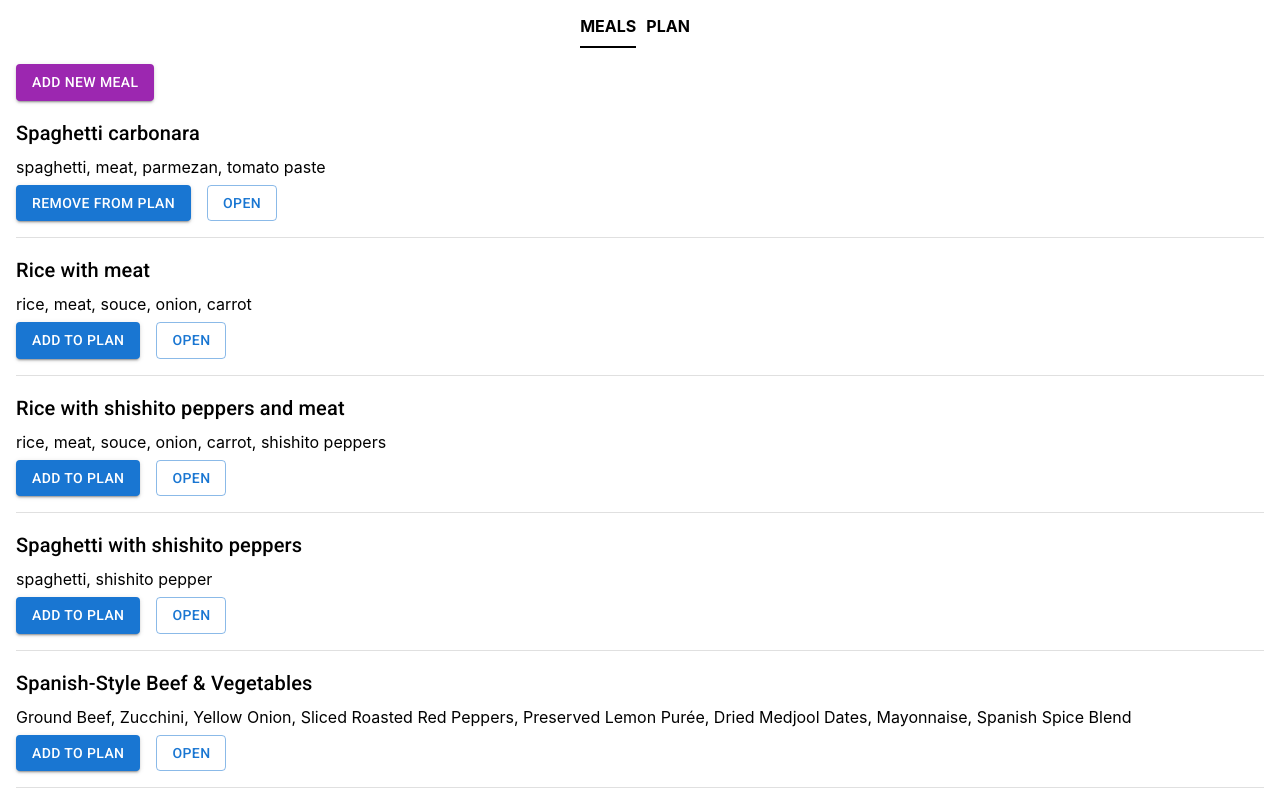
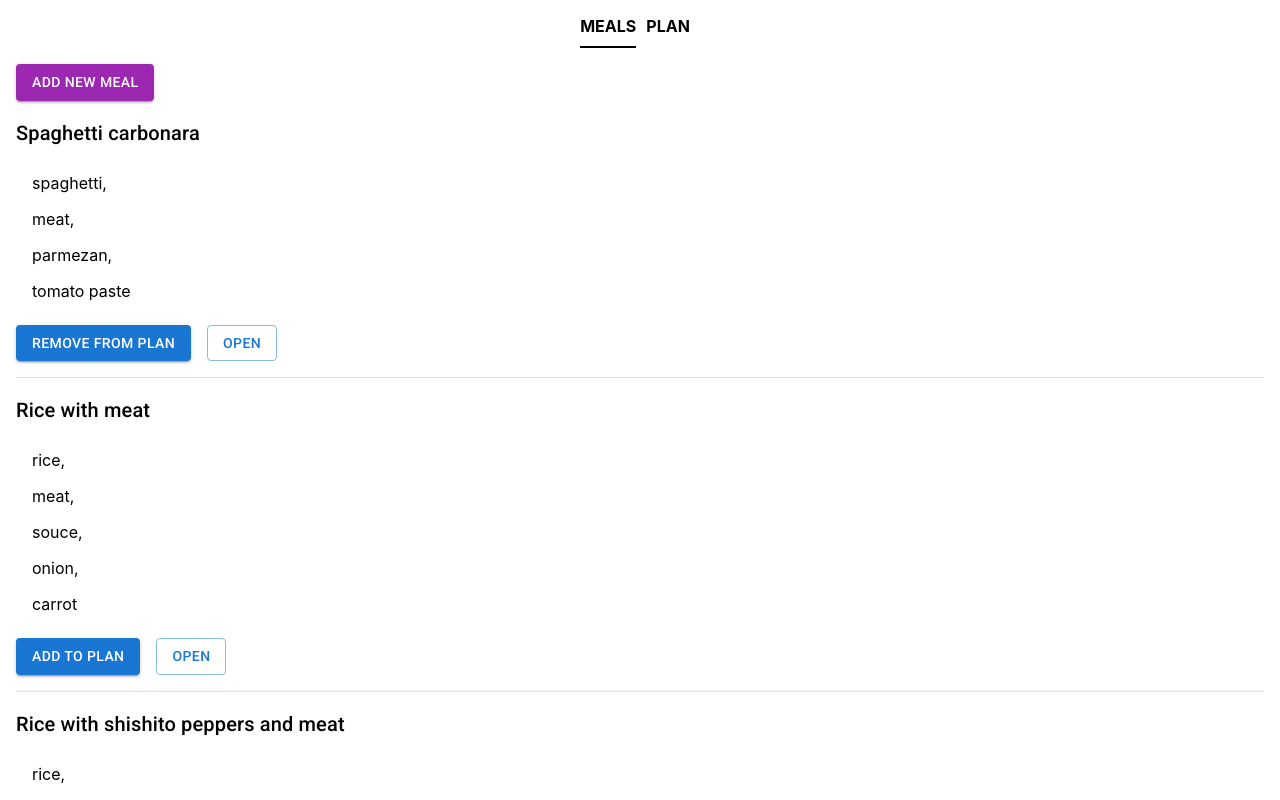
Before and after one commit to alekseevaiana/meals_planner, a React (Create React App) app: page / in a window 1280 px wide. Shown: the top 800 px of the page. Built offline with nearby package versions, Linux system fonts and the light colour scheme.

Commit message:
fix after first review

```diff
--- a/src/App.js
+++ b/src/App.js
@@ -27,8 +27,8 @@ function App() {
 
   const handleAddMealBtn = () => {
     const lastId = mealsData[mealsData.length - 1].id;
-    const new_meal = { name: inputIngridientName, ingridients, id: lastId + 1 };
-    setMealsData((prevMealsData) => [...prevMealsData, new_meal]);
+    const newMeal = { name: inputIngridientName, ingridients, id: lastId + 1 };
+    setMealsData((prevMealsData) => [...prevMealsData, newMeal]);
     setIngridients([]);
     navigate("/");
   };
@@ -50,8 +50,6 @@ function App() {
   };
 
   const handleOpenMealBtnClick = (id) => {
-    // navigate to meals/:id
-    console.log(`open meal with id ${id}`);
     navigate(`/meals/${id}`);
   };
 
@@ -76,7 +74,7 @@ function App() {
         />
         <Route
           exact
-          path="/new_meal"
+          path="/newMeal"
           element={
             <CreateMeal
               meals={mealsData}
--- a/src/components/CreateMeal.js
+++ b/src/components/CreateMeal.js
@@ -13,7 +13,6 @@ export default function CreateMeal({
   handleCancelMealBtn,
 }) {
   function handleFormSubmit(event) {
-    console.log("form submitted");
     event.preventDefault();
   }
   return (
--- a/src/components/Home.js
+++ b/src/components/Home.js
@@ -1,4 +1,4 @@
-import { Box, Typography } from "@mui/material";
+import { Box } from "@mui/material";
 import { makeStyles } from "@material-ui/core/styles";
 
 import { Routes, Route, NavLink } from "react-router-dom";
@@ -30,7 +30,6 @@ export default function Home({ meals, handlePlanBtn, handleOpenMealBtnClick }) {
   const mealsInPlan = meals.filter((meal) => meal.inPlan === true);
   return (
     <>
-      {console.log(meals, "mealsData", new Date())}
       <Box
         sx={{
           p: 2,
@@ -62,7 +61,6 @@ export default function Home({ meals, handlePlanBtn, handleOpenMealBtnClick }) {
               />
             }
           />
-          {console.log(mealsInPlan, "mealsInPlan")}
           <Route
             path="/plan"
             element={
--- a/src/components/IngridientsList.js
+++ b/src/components/IngridientsList.js
@@ -1,14 +1,16 @@
+import { List, ListItem } from "@mui/material";
+
 export default function IngridientsList({ meal }) {
   return (
-    <>
+    <List>
       {meal.ingridients.map((ingridient, index) => {
         return (
-          <>
+          <ListItem key={index}>
             {ingridient}
-            {index != meal.ingridients.length - 1 ? ", " : ""}
-          </>
+            {index !== meal.ingridients.length - 1 ? ", " : ""}
+          </ListItem>
         );
       })}
-    </>
+    </List>
   );
 }
--- a/src/components/MealPage.js
+++ b/src/components/MealPage.js
@@ -5,10 +5,9 @@ import { Link } from "react-router-dom";
 
 export default function MealPage({ mealsData }) {
   const params = useParams();
+  const paramId = Number.parseInt(params.id, 10) ?? "N/A";
 
-  const currentMeal = mealsData.find(
-    (meal) => meal.id === Number.parseInt(params.id)
-  );
+  const currentMeal = mealsData.find((meal) => meal.id === paramId);
 
   return (
     <>
--- a/src/components/MealsList.js
+++ b/src/components/MealsList.js
@@ -1,5 +1,5 @@
 import { Link } from "react-router-dom";
-import { Button, Divider } from "@mui/material";
+import { Box, Button, Divider } from "@mui/material";
 import MealsItem from "./MealsItem";
 
 export default function MealsList({
@@ -18,16 +18,16 @@ export default function MealsList({
       >
         Add new meal
       </Button>
-      {meals.map((item) => {
+      {meals.map((item, index) => {
         return (
-          <>
+          <Box key={item.id}>
             <MealsItem
               item={item}
               handlePlanBtn={handlePlanBtn}
               handleOpenMealBtnClick={handleOpenMealBtnClick}
             />
             <Divider sx={{ mb: 2 }} />
-          </>
+          </Box>
         );
       })}
     </>
--- a/src/components/PlanMealsList.js
+++ b/src/components/PlanMealsList.js
@@ -1,4 +1,3 @@
-import { Typography } from "@mui/material";
 import MealsList from "./MealsList";
 
 export default function PlanMealsList({
```
